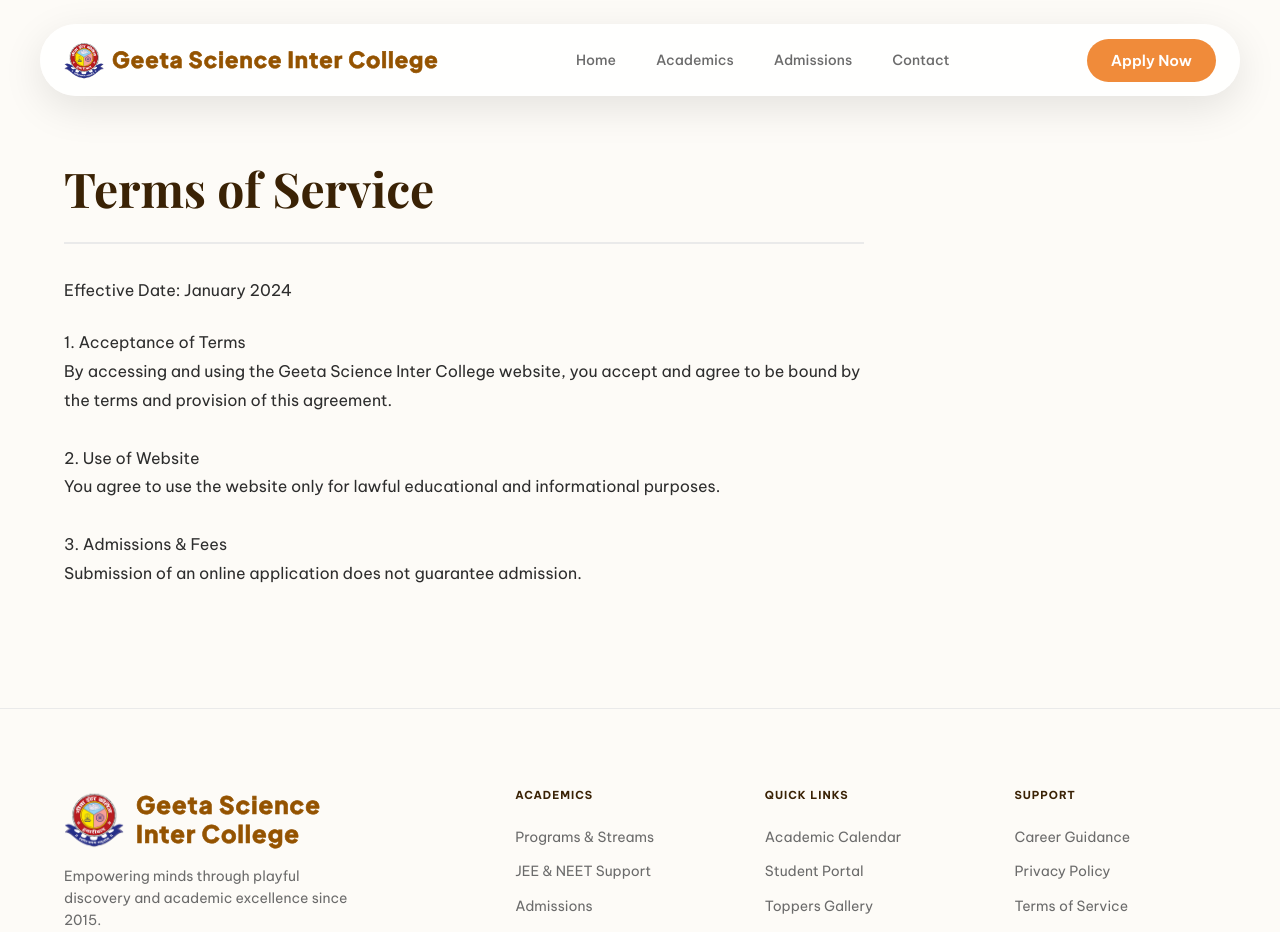
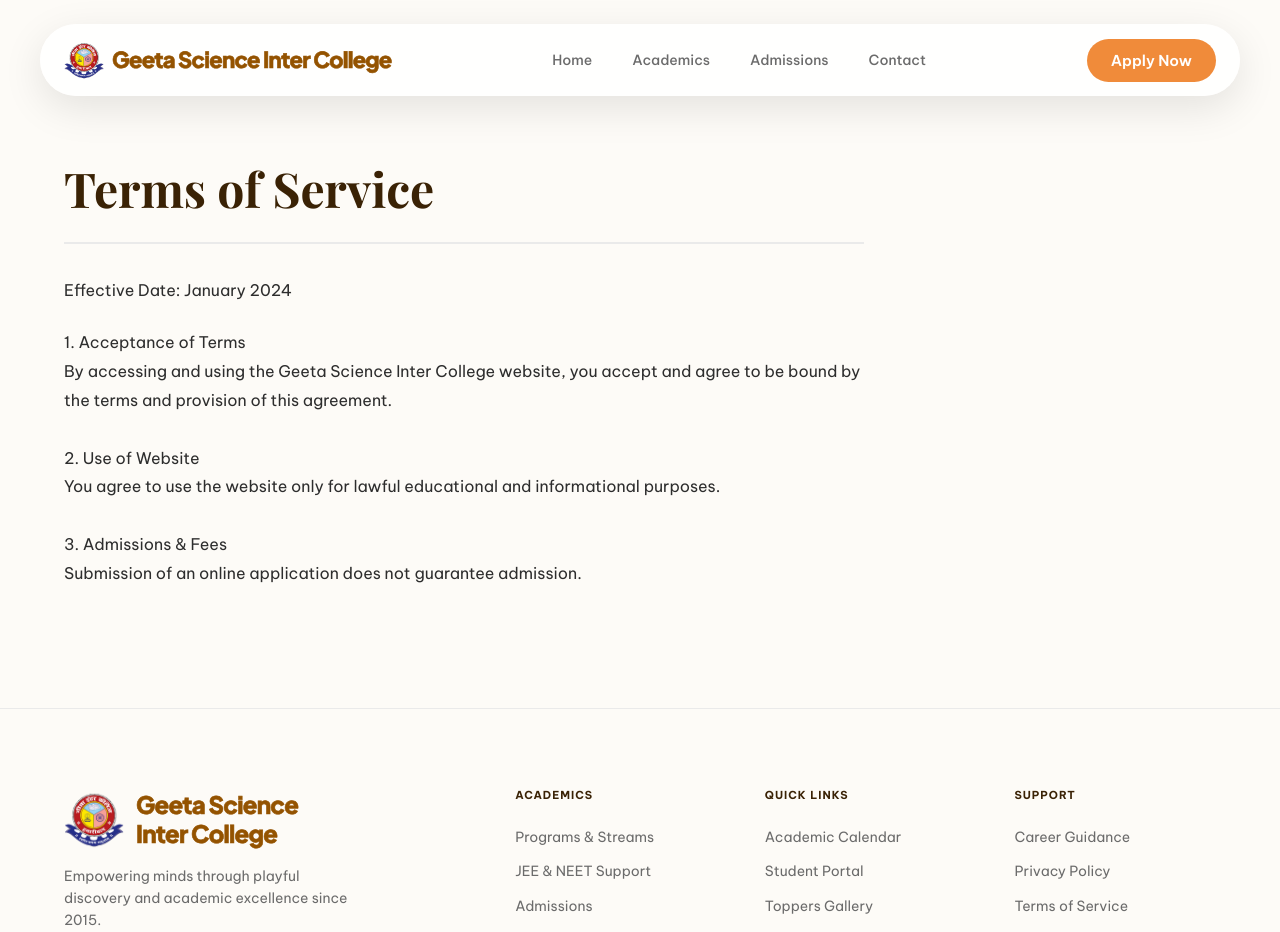
Before and after one commit to Subhampas1/geetascienceintercollege, a React (Vite) app: page /terms in a window 1280 px wide. Shown: the top 932 px of the page. Built offline with nearby package versions, Linux system fonts and the light colour scheme; a web font is replaced by a local one.

Commit message:
Set logo letter spacing to exactly -0.75px

```diff
--- a/src/components/Footer.jsx
+++ b/src/components/Footer.jsx
@@ -9,7 +9,7 @@ const Footer = () => {
         <div className="footer-brand">
           <Link to="/" className="footer-logo font-sans-display text-brown" style={{ fontSize: '24px', display: 'flex', alignItems: 'center', gap: '12px', textDecoration: 'none' }}>
             <img src="/logo.png" alt="Geeta Science Inter College Logo" style={{ height: '60px', width: 'auto' }} onError={(e) => e.target.style.display = 'none'} />
-            <span style={{ lineHeight: 1.2, fontWeight: 900, WebkitTextStroke: '0.6px currentColor', letterSpacing: '1px' }}>Geeta Science<br />Inter College</span>
+            <span style={{ lineHeight: 1.2, fontWeight: 900, WebkitTextStroke: '0.6px currentColor', letterSpacing: '-0.75px' }}>Geeta Science<br />Inter College</span>
           </Link>
           <p className="footer-subtitle">
             Empowering minds through playful discovery and academic excellence since 2015.
--- a/src/components/Navbar.jsx
+++ b/src/components/Navbar.jsx
@@ -19,7 +19,7 @@ const Navbar = () => {
       <div className="container navbar-container">
         <Link to="/" className="navbar-logo font-sans-display text-brown" style={{fontSize: '22px', display: 'flex', gap: '8px', alignItems: 'center'}}>
           <img src="/logo.png" alt="Geeta Science Inter College Logo" style={{height: '40px', width: 'auto'}} onError={(e) => e.target.style.display='none'} />
-          <span className="nav-logo-text-full" style={{ fontWeight: 900, WebkitTextStroke: '0.6px currentColor', letterSpacing: '1px' }}>Geeta Science Inter College</span>
+          <span className="nav-logo-text-full" style={{ fontWeight: 900, WebkitTextStroke: '0.6px currentColor', letterSpacing: '-0.75px' }}>Geeta Science Inter College</span>
         </Link>
         <div className={`navbar-links ${isMobileMenuOpen ? 'mobile-open' : ''}`}>
           <Link to="/" className={`nav-link ${isActive('/') ? 'active' : ''}`} onClick={() => setIsMobileMenuOpen(false)}>
```
